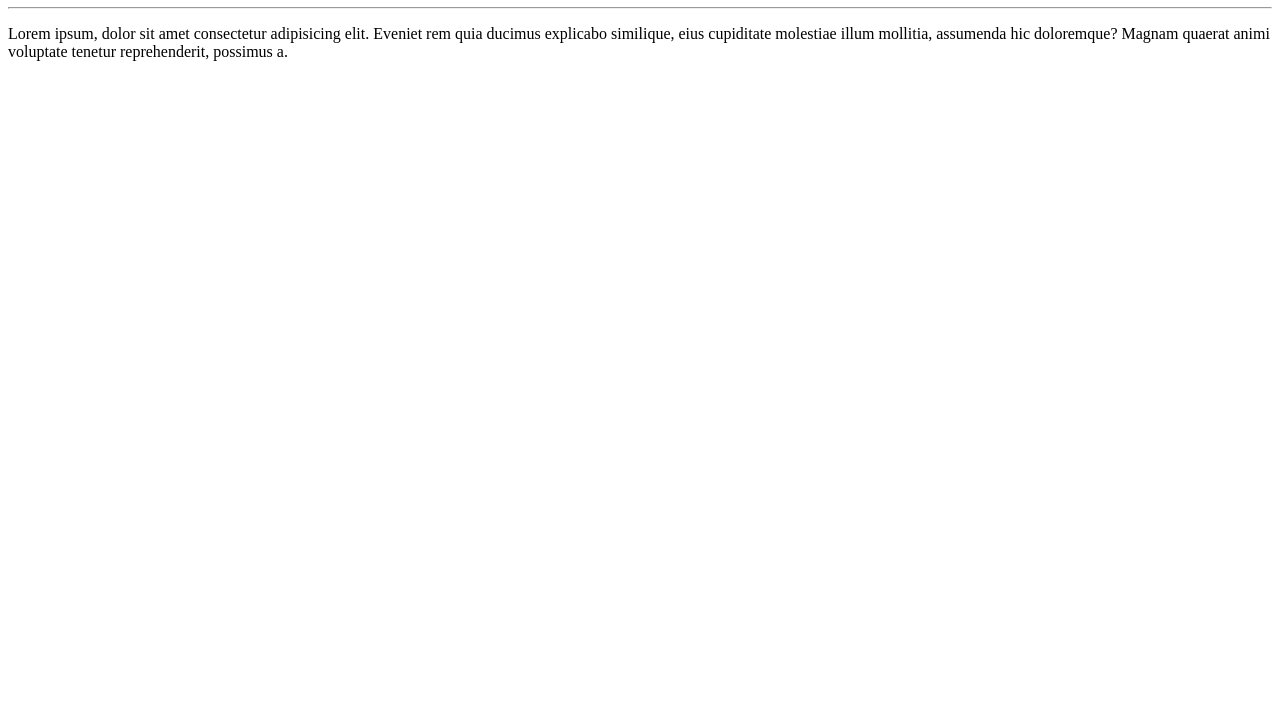
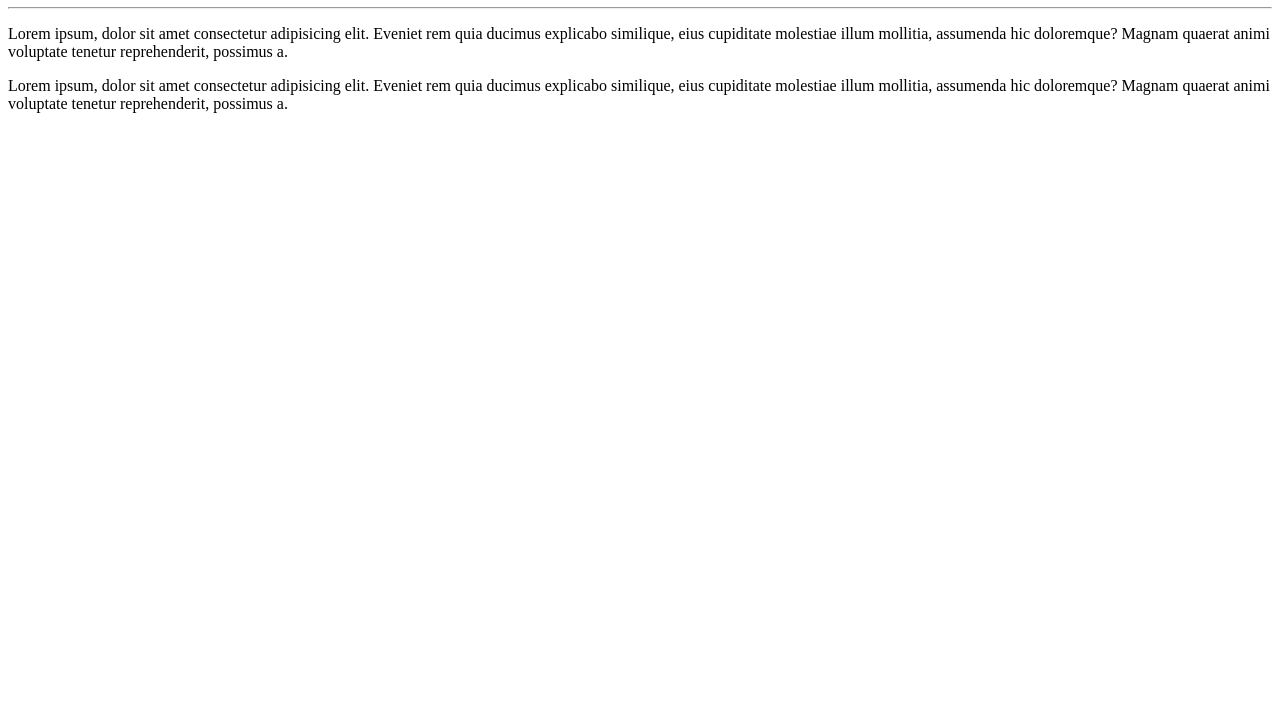
Before and after one commit to rogertbatista/Ola-Mundo, a plain HTML site: page site-exemplo/index.html in a window 1280 px wide. Shown: the part 73-800 px from the top of the page. Drawn offline with Linux system fonts and the light colour scheme.

Commit message:
Adicionado mais um parágrafo

```diff
--- a/site-exemplo/index.html
+++ b/site-exemplo/index.html
@@ -9,5 +9,6 @@
     <h1>Olá, Mundo!</h1>
     <hr>
     <p>Lorem ipsum, dolor sit amet consectetur adipisicing elit. Eveniet rem quia ducimus explicabo similique, eius cupiditate molestiae illum mollitia, assumenda hic doloremque? Magnam quaerat animi voluptate tenetur reprehenderit, possimus a.</p>
+    <p>Lorem ipsum, dolor sit amet consectetur adipisicing elit. Eveniet rem quia ducimus explicabo similique, eius cupiditate molestiae illum mollitia, assumenda hic doloremque? Magnam quaerat animi voluptate tenetur reprehenderit, possimus a.</p>
 </body>
 </html>
```
